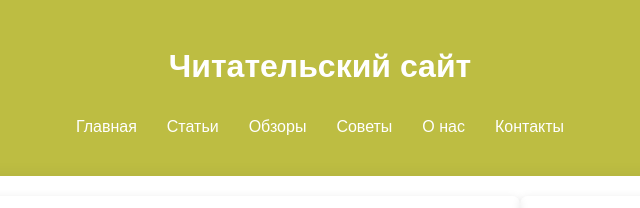
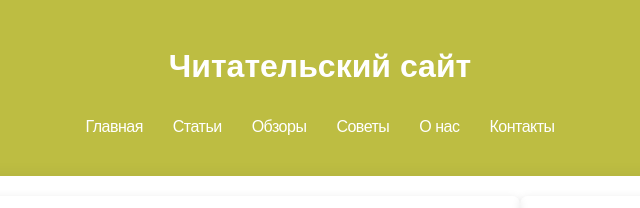
Before and after one commit to Didi110605/html-csskt3, a plain HTML site: page index.html in a window 1280 px wide. Shown: the top 208 px of the page, 320-960 px from the left. Drawn offline with Linux system fonts and the light colour scheme.

Commit message:
Update stylekt.css

```diff
--- a/stylekt.css
+++ b/stylekt.css
@@ -19,7 +19,10 @@ header {
 nav {
     margin: 5px 0;
 }
+nav a {
+    letter-spacing: -0.5px;  /* Уменьшаем пространство между буквами */
 
+}
 nav ul {
     display: flex; /* Используем Flex для горизонтального отображения */
     list-style: none;
```
